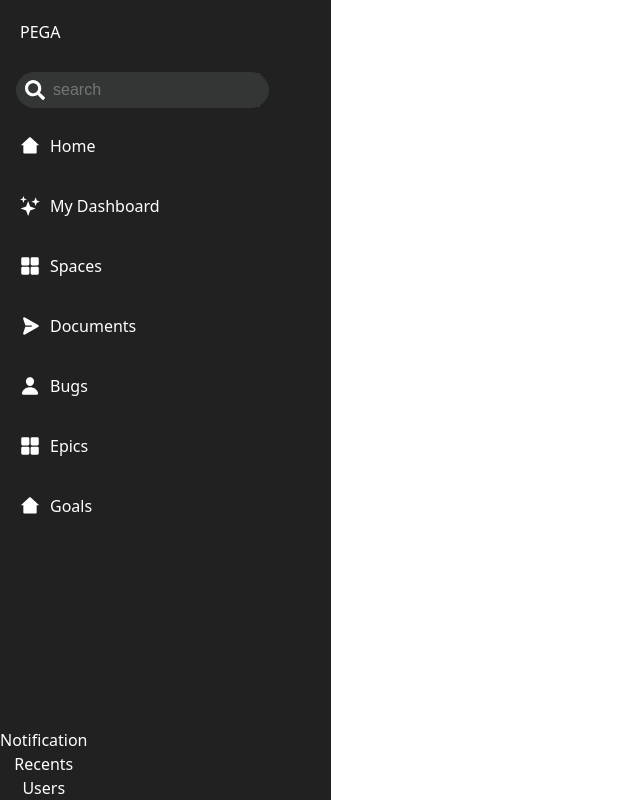
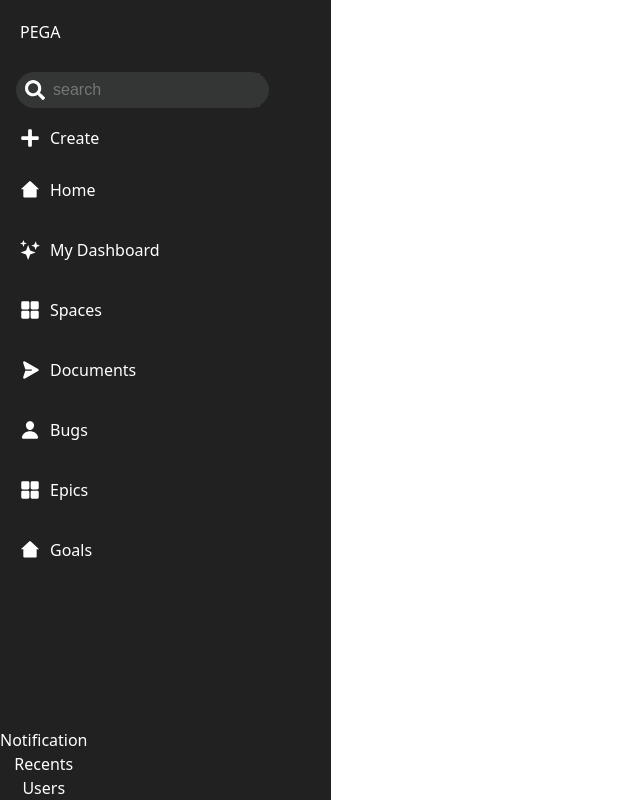
Before and after one commit to chen-luke/pega-take-home, a React (Vite) app: page / in a window 1280 px wide. Shown: the whole page, without its empty margins (0-640 px from the left). Built offline with nearby package versions, Linux system fonts and the light colour scheme.

Commit message:
implemented create menu in scrollable panel

```diff
--- /dev/null
+++ b/src/Navigation/create-menu/CreateMenu.tsx
@@ -0,0 +1,70 @@
+import { useState } from 'react';
+import { FaPlus } from 'react-icons/fa';
+
+const CreateMenuProp = { label: 'Create', icon: <FaPlus />, link: 'create' };
+
+function CreateMenu({ isHovering }: { isHovering: boolean }) {
+  const [isActive, setIsActive] = useState(false);
+
+  const handleOnClick = () => {
+    setIsActive(!isActive);
+  };
+
+  const style: React.CSSProperties = {
+    background: '#161616ff',
+    padding: '10px 26px',
+    display: 'flex',
+    flexDirection: 'column',
+    alignItems: 'start',
+  };
+
+  const navItemStyle: React.CSSProperties = {
+    textDecoration: 'none',
+    padding: '10px 20px',
+    display: 'flex',
+    alignItems: 'center',
+    gap: '10px',
+    color: 'white',
+    background: 'none',
+    border: 'none',
+    cursor: 'pointer',
+    font: 'inherit',
+    justifyContent: isHovering ? 'flex-start' : 'center',
+  };
+
+  return (
+    <li key={CreateMenuProp.label} tabIndex={0}>
+      <button
+        style={{ ...navItemStyle, width: '100%' }}
+        onClick={handleOnClick}
+      >
+        {CreateMenuProp.icon}
+        {isHovering && CreateMenuProp.label}
+      </button>
+      {isHovering && isActive && (
+        <ul style={style}>
+          <li
+            style={{ ...navItemStyle, width: '100%', boxSizing: 'border-box' }}
+            tabIndex={0}
+          >
+            Bugs
+          </li>
+          <li
+            style={{ ...navItemStyle, width: '100%', boxSizing: 'border-box' }}
+            tabIndex={0}
+          >
+            Epics
+          </li>
+          <li
+            style={{ ...navItemStyle, width: '100%', boxSizing: 'border-box' }}
+            tabIndex={0}
+          >
+            Story
+          </li>
+        </ul>
+      )}
+    </li>
+  );
+}
+
+export default CreateMenu;
--- a/src/Navigation/scrollable-panel/ScrollablePanel.tsx
+++ b/src/Navigation/scrollable-panel/ScrollablePanel.tsx
@@ -1,8 +1,10 @@
 import styles from './scrollable-panel.module.css';
 import { menuLinks } from '../../util/dummylinks';
 import ListItem from '../../atoms/list-item/ListItem';
+import CreateMenu from '../create-menu/CreateMenu';
 
 function ScrollAblePanel({ isHovering }: { isHovering: boolean }) {
+  // Testing scrolling if too many menu links
   const extendedMenuLinks = [
     ...menuLinks,
     // ...menuLinks,
@@ -12,6 +14,7 @@
   return (
     <div className={styles.scrollableGroup}>
       <ul>
+        <CreateMenu isHovering={isHovering} />
         {extendedMenuLinks.map((link) => (
           <ListItem isHovering={isHovering} key={link.label} link={link} />
         ))}
```
